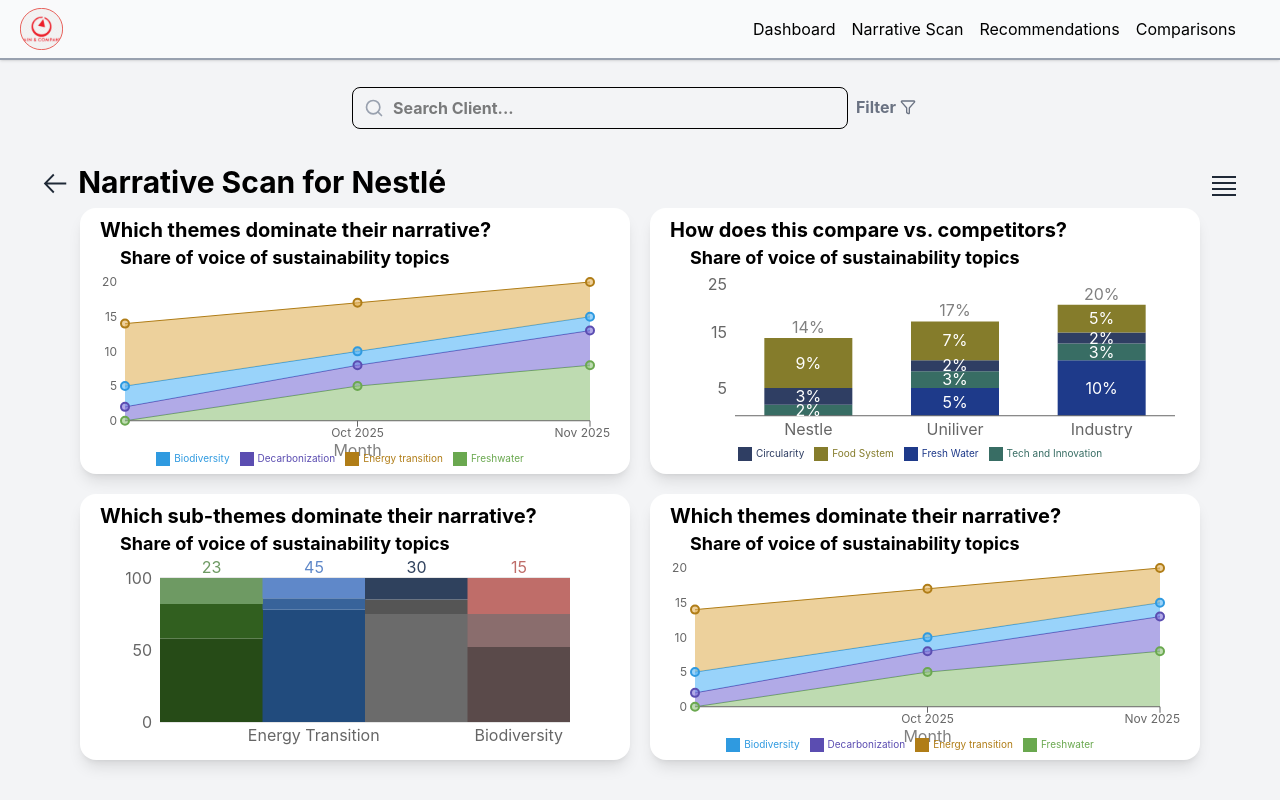
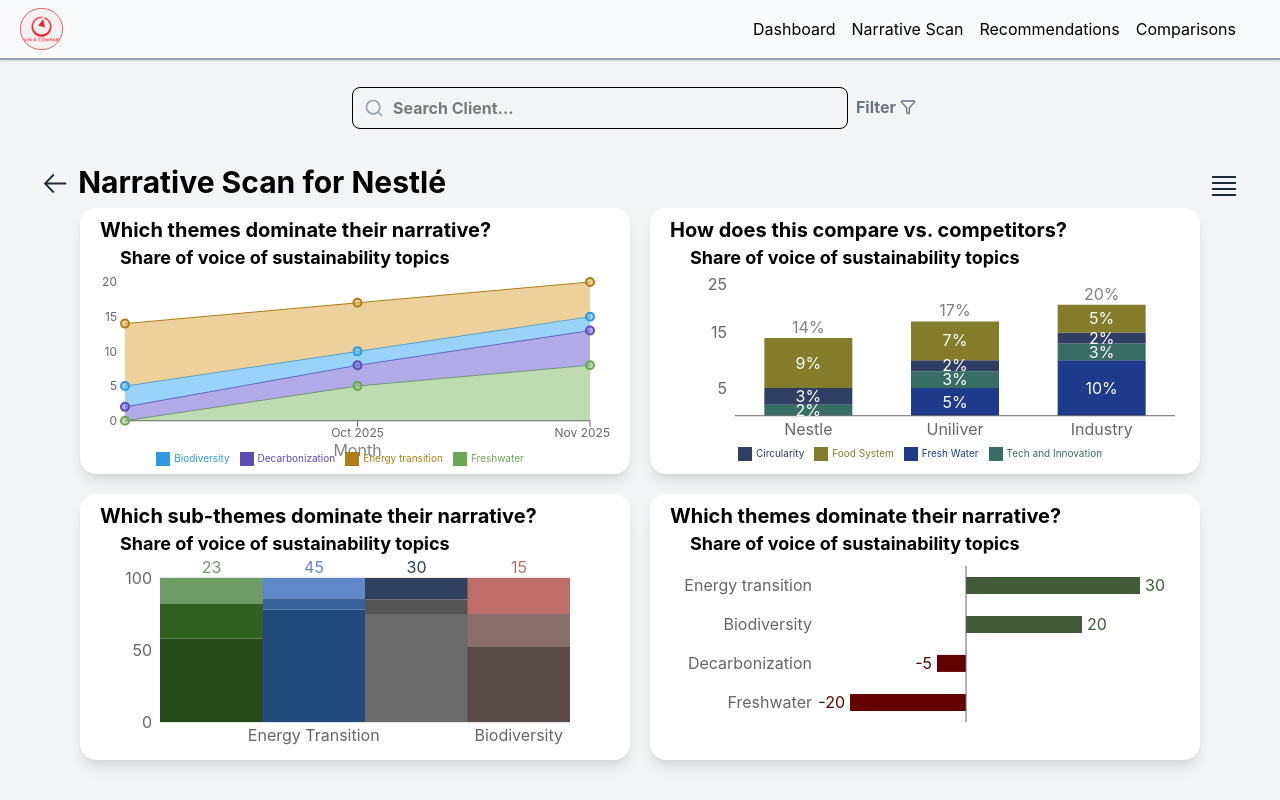
Before and after one commit to Rounik25/Nestle_dashboard, a React (Vite) app: page /NarrativeScan in a window 1280 px wide. Built offline with nearby package versions, Linux system fonts and the light colour scheme.

Commit message:
updated narrative scan toggle button

```diff
--- a/src/NarrativeScan.tsx
+++ b/src/NarrativeScan.tsx
@@ -1,65 +1,89 @@
-import { useState } from "react"
-import { Link } from "react-router-dom"
-import StackedAreaChart from "./component/NarrativeScan/StackedAreaChart"
-import BarChart1 from "./component/NarrativeScan/BarChart1"
-import PercentBarChart from "./component/NarrativeScan/PercentBarChart"
+import { useState } from "react";
+import { Link } from "react-router-dom";
+import StackedAreaChart from "./component/NarrativeScan/StackedAreaChart";
+import BarChart1 from "./component/NarrativeScan/Barchart1";
+import PercentBarChart from "./component/NarrativeScan/PercentBarChart";
+import { BarChart2 } from "./component/NarrativeScan/Barchart2";
 
-export function NarrativeScan(){
-    const [ view, setView ] = useState(false)
-    return(
-        <div className="h-full w-full min-h-0 min-w-0 flex flex-col">
-            <div className="w-full min-h-0 min-w-0 flex shrink-0 text-3xl font-bold">
-                <Link
-                    className="pr-2 pt-1 cursor-pointer"
-                    to="/"
-                >
-                    <img src="src\assets\NarrativeScan\NarrativeScanArrow.svg" alt="back arrow" />
+export function NarrativeScan() {
+  const [view, setView] = useState(false);
+
+  const cards = [
+    {
+      title: "Which themes dominate their narrative?",
+      subtitle: "Share of voice of sustainability topics",
+      content: <StackedAreaChart />,
+      contentClassName: "flex h-full w-full",
+    },
+    {
+      title: "How does this compare vs. competitors?",
+      subtitle: "Share of voice of sustainability topics",
+      content: <BarChart1 />,
+      contentClassName: "flex h-full w-full",
+    },
+    {
+      title: "Which sub-themes dominate their narrative?",
+      subtitle: "Share of voice of sustainability topics",
+      content: <PercentBarChart />,
+      contentClassName: "flex h-full w-full pr-10",
+    },
+    {
+      title: "Which themes dominate their narrative?",
+      subtitle: "Share of voice of sustainability topics",
+      content: <BarChart2 />,
+      contentClassName: "flex h-full w-full",
+    },
+  ];
+
+  return (
+    <div className="flex h-full w-full min-h-0 min-w-0 flex-col">
+      <div className="flex w-full min-w-0 shrink-0 text-3xl font-bold">
+        <Link className="cursor-pointer pr-2 pt-1" to="/">
+          <img
+            src="src/assets/NarrativeScan/NarrativeScanArrow.svg"
+            alt="back arrow"
+          />
         </Link>
-                <div className="flex w-full pb-2">
-                    Narrative Scan for Nestlé
-                </div>
-                <button onClick={() => setView(prev => !prev)} className="cursor-pointer">
-                    <img src={`${view ? "src/assets/NarrativeScan/NarrativeScanToggle2.svg" : "src/assets/NarrativeScan/NarrativeScanToggle1.svg"}`} alt="" />
+
+        <div className="flex w-full pb-2">Narrative Scan for Nestlé</div>
+
+        <button onClick={() => setView((prev) => !prev)} className="cursor-pointer">
+          <img
+            src={
+              view
+                ? "src/assets/NarrativeScan/NarrativeScanToggle2.svg"
+                : "src/assets/NarrativeScan/NarrativeScanToggle1.svg"
+            }
+            alt="toggle view"
+          />
         </button>
       </div>
-            <div className="h-full w-full min-h-0 min-w-0 grid grid-cols-[1fr_1fr] grid-rows-[1fr_1fr] gap-5 px-10">
-                <div className="flex flex-col py-2 bg-white px-5 rounded-2xl shadow-lg">
-                    <div className="w-full">
-                        <div className="text-xl font-bold">Which themes dominate their narrative?</div>
-                        <div className="text-lg font-bold px-5">Share of voice of sustainability topics</div>
+
+      <div
+        className={
+          view
+            ? "grid h-full min-h-0 w-full min-w-0 grid-cols-1 auto-rows-[100%] gap-20 py-10 overflow-y-auto px-80"
+            : "grid h-full min-h-0 w-full min-w-0 grid-cols-2 grid-rows-2 gap-5 px-10"
+        }
+      >
+        {cards.map((card, index) => (
+          <div
+            key={index}
+            className={`flex min-h-0 flex-col rounded-2xl bg-white px-5 py-2 shadow-lg ${
+              view ? "h-full" : ""
+            }`}
+          >
+            <div className="w-full shrink-0">
+              <div className="text-xl font-bold">{card.title}</div>
+              <div className="px-5 text-lg font-bold">{card.subtitle}</div>
             </div>
-                    <div className="flex h-full w-full">
-                        <StackedAreaChart />
+
+            <div className={`${card.contentClassName} min-h-0 flex-1`}>
+              {card.content}
             </div>
           </div>
-                <div className="flex flex-col py-2 bg-white px-5 rounded-2xl shadow-lg">
-                    <div className="w-full">
-                        <div className="text-xl font-bold">How does this compare vs. competitors?</div>
-                        <div className="text-lg font-bold px-5">Share of voice of sustainability topics</div>
-                    </div>
-                    <div className="flex h-full w-full">
-                        <BarChart1 />
+        ))}
       </div>
     </div>
-                <div className="flex flex-col py-2 bg-white px-5 rounded-2xl shadow-lg">
-                    <div className="w-full">
-                        <div className="text-xl font-bold">Which sub-themes dominate their narrative?</div>
-                        <div className="text-lg font-bold px-5">Share of voice of sustainability topics</div>
-                    </div>
-                    <div className="flex h-full w-full pr-10">
-                        <PercentBarChart />
-                    </div>
-                </div>
-                <div className="flex flex-col py-2 bg-white px-5 rounded-2xl shadow-lg">
-                    <div className="w-full">
-                        <div className="text-xl font-bold">Which themes dominate their narrative?</div>
-                        <div className="text-lg font-bold px-5">Share of voice of sustainability topics</div>
-                    </div>
-                    <div className="flex h-full w-full">
-                        <StackedAreaChart />
-                    </div>
-                </div>
-            </div>
-        </div>
-    )
+  );
 }
--- a/src/component/NarrativeScan/Barchart2.tsx
+++ b/src/component/NarrativeScan/Barchart2.tsx
@@ -1,5 +1,100 @@
-export function BarChart2(){
-    return(
-        <div></div>
-    )
+import {
+  BarChart,
+  Bar,
+  XAxis,
+  YAxis,
+  ResponsiveContainer,
+  Cell,
+  ReferenceLine,
+  LabelList
+} from "recharts";
+
+type ChartRow = {
+    name: string;
+    value: number;
+    marker?: number;
+    color: string;
+};
+
+const data: ChartRow[] = [
+  {
+    name: "Energy transition",
+    value: 30,
+    color: "#415b39",
+  },
+  {
+    name: "Biodiversity",
+    value: 20,
+    color: "#415b39",
+    // showPercent is optional here
+  },
+  {
+    name: "Decarbonization",
+    value: -5,
+    color: "#630101",
+  },
+  {
+    name: "Freshwater",
+    value: -20,
+    color: "#630101",
+  },
+];
+
+export function BarChart2() {
+  const allValues = data.flatMap((d) =>
+    d.marker !== undefined ? [d.value, d.marker] : [d.value]
+  );
+
+  const minValue = Math.min(...allValues, 0);
+  const maxValue = Math.max(...allValues, 0);
+
+  const markerData = data.map((d) => ({
+    ...d,
+    markerValue: d.marker ?? undefined,
+  }));
+
+  return (
+    <div className="h-full w-full min-h-0 min-w-0">
+      <ResponsiveContainer width="100%" height="100%">
+        <BarChart
+          data={markerData}
+          layout="vertical"
+          margin={{ top: 8, right: 40, left:0, bottom: 0 }}
+          barCategoryGap="28%"
+          barGap="-100%"
+        >
+          <XAxis
+            type="number"
+            domain={[minValue, maxValue]}
+            allowDataOverflow
+            tick={false}
+            tickLine={false}
+            axisLine={false}
+            padding={{ left: 0, right: 0 }}
+          />
+
+          <YAxis
+            type="category"
+            dataKey="name"
+            tick={{dx:-30}}
+            axisLine={false}
+            tickLine={false}
+            width={180}
+          />
+
+          <ReferenceLine x={0} stroke="#666" strokeWidth={1} />
+
+          <Bar dataKey="value" isAnimationActive={false}>
+            {markerData.map((entry, index) => (
+              <Cell key={`bar-${index}`} fill={entry.color} />
+            ))}
+            <LabelList
+              dataKey="value"
+              position="right"
+            />
+          </Bar>
+        </BarChart>
+      </ResponsiveContainer>
+    </div>
+  );
 }
```
Lines whose indentation alone changed are shown as unchanged.
